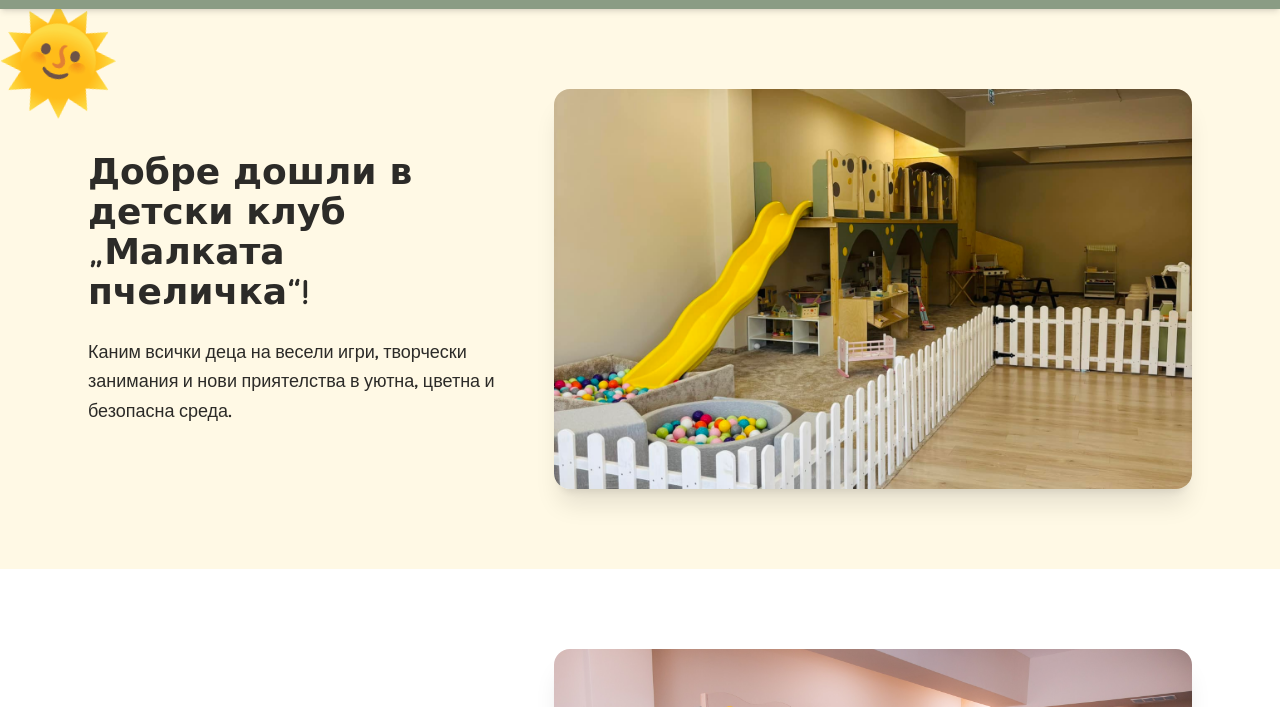
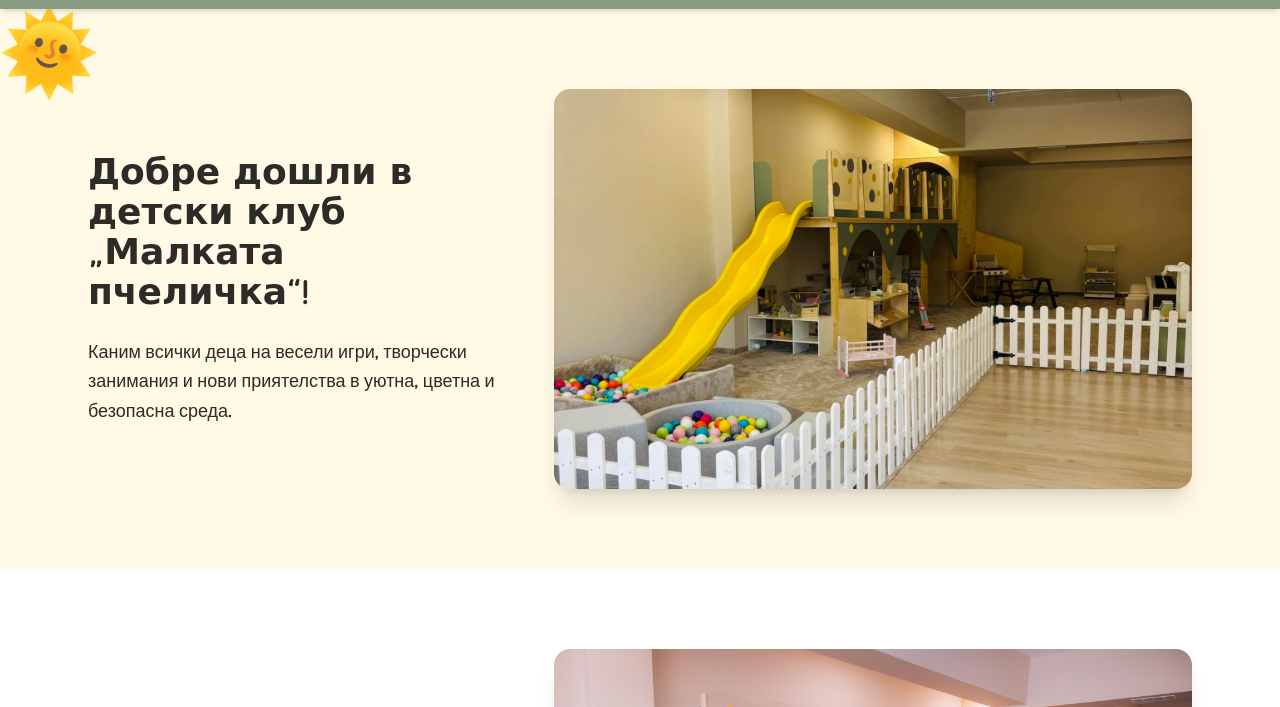
Before and after one commit to Alex04125/little_bee_playground, an Eleventy site: page index.html in a window 1280 px wide. Shown: the part 55-762 px from the top of the page. Built offline with nearby package versions, Linux system fonts and the light colour scheme; Eleventy itself is replaced by a stand-in of ours; files that its build step writes are made by us from their sources.

Commit message:
Make the sun emoji consistent

```diff
--- a/index.html
+++ b/index.html
@@ -119,8 +119,9 @@
 
     <!-- Welcome Section -->
     <section id="welcome" class="relative w-full bg-[var(--bee-bg)] py-20 overflow-hidden" data-aos="fade-up">
-        <div class="absolute -top-0 -left-0 text-8xl opacity-90 z-0 select-none pointer-events-none rotate-[15deg]">🌞
-        </div>
+        <div
+            class="absolute top-0 left-0 text-[80px] opacity-90 z-0 select-none pointer-events-none rotate-[15deg] leading-none">
+            🌞</div>
         <div class="max-w-6xl mx-auto px-6 flex flex-col-reverse lg:flex-row items-center gap-10 relative z-10">
             <div class="w-full lg:w-2/5 text-left space-y-6" data-aos="fade-right">
                 <h2 class="text-4xl font-bold text-[var(--bee-charcoal)] club-name">Добре дошли в детски клуб „Малката
```
